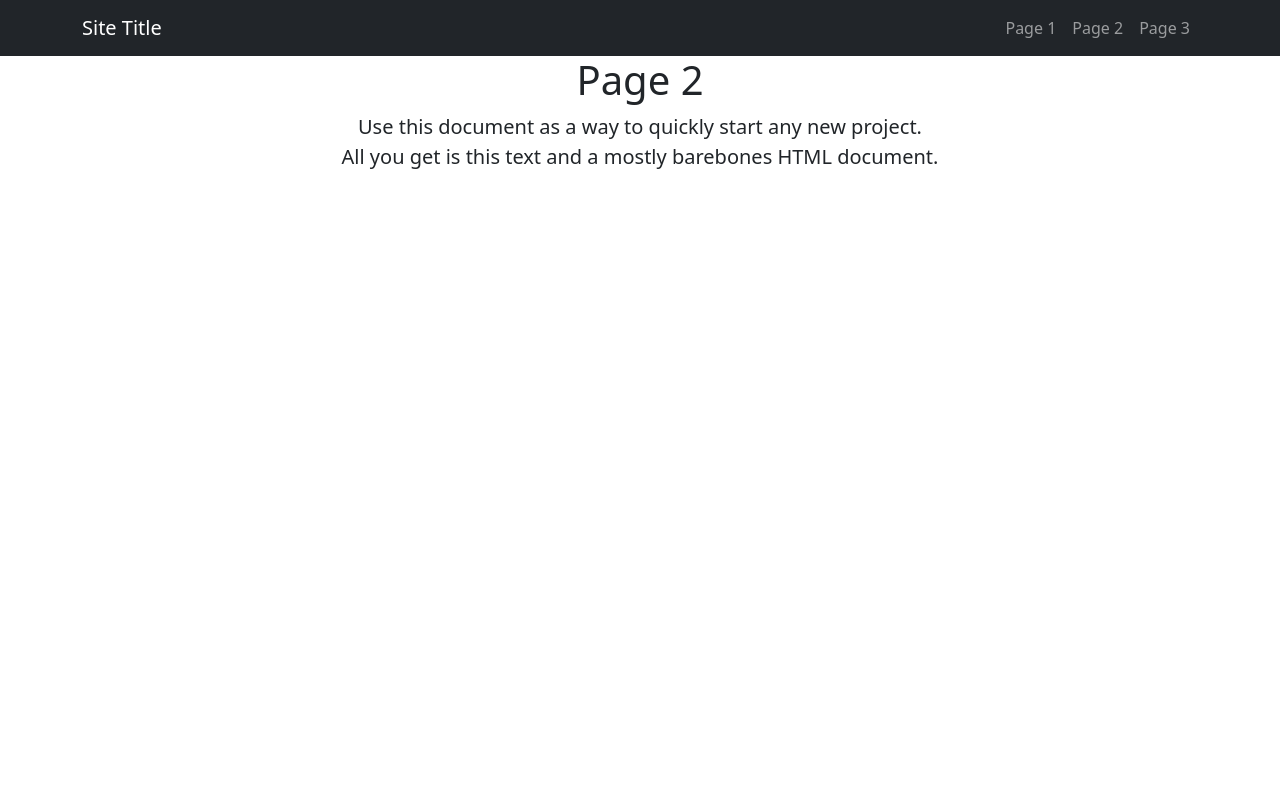
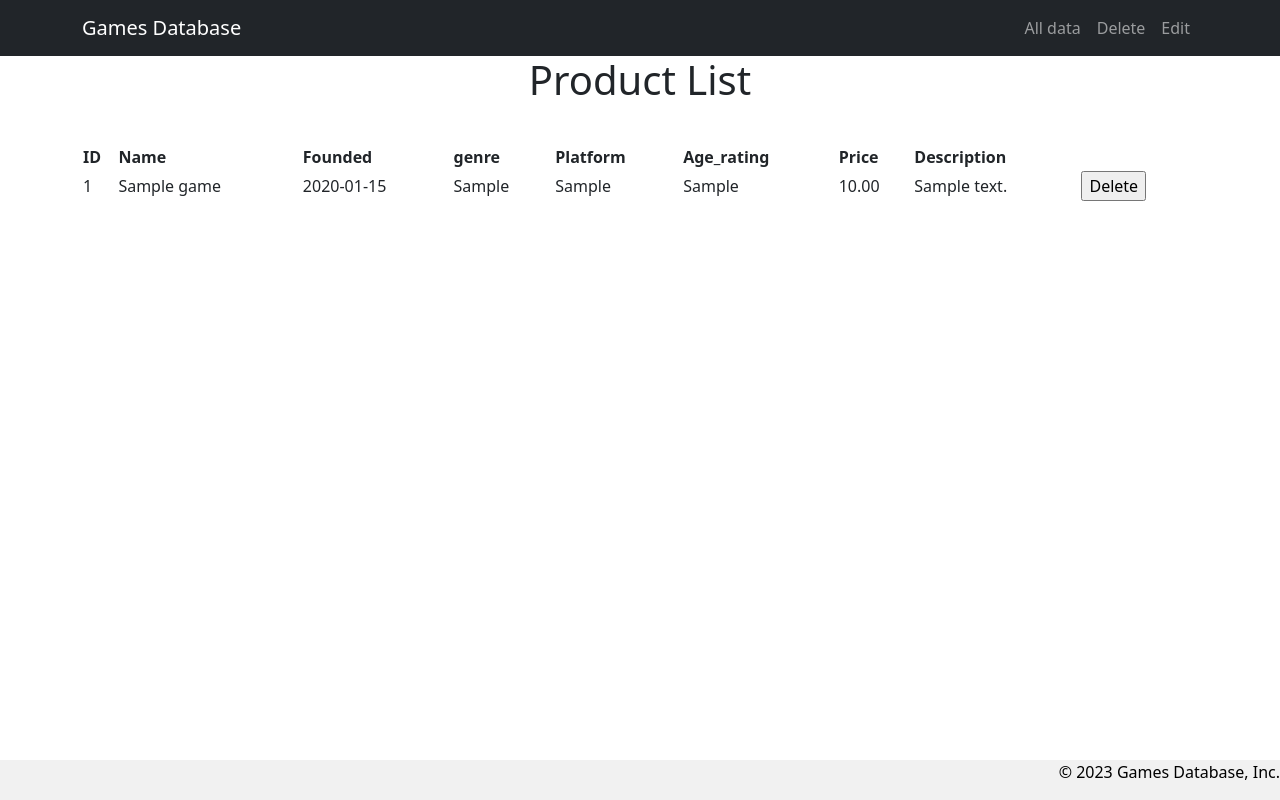
Before and after one commit to tiao1314/Assignemnt-2, a PHP site: page /page-2.php in a window 1280 px wide. Run offline with PHP 8.4, Linux system fonts and the light colour scheme; tables that the repository leaves empty hold one stand-in row (values such as "Sample post").

Commit message:
added include feature / displaying database

```diff
--- /dev/null
+++ b/includes/include.php
@@ -0,0 +1,42 @@
+<!doctype html>
+<html lang="en">
+  <head>
+    <meta charset="utf-8">
+    <meta name="viewport" content="width=device-width, initial-scale=1">
+    <meta name="description" content="">
+    <meta name="author" content="Mark Otto, Jacob Thornton, and Bootstrap contributors">
+    <meta name="generator" content="Hugo 0.80.0">
+    <title>Starter Template · Bootstrap v5.0</title>
+    <!-- Bootstrap core CSS -->
+<link href="css/bootstrap.min.css" rel="stylesheet">
+    <!-- Custom styles for this template -->
+    <link href="mystyle.css" rel="stylesheet">
+  </head>
+  <body>
+
+    <nav class="navbar navbar-expand-lg navbar-dark bg-dark" aria-label="Eighth navbar example">
+      <div class="container">
+        <a class="navbar-brand" href="index.php">Games Database</a>
+        <button class="navbar-toggler" type="button" data-bs-toggle="collapse" data-bs-target="#navbarsExample07" aria-controls="navbarsExample07" aria-expanded="false" aria-label="Toggle navigation">
+          <span class="navbar-toggler-icon"></span>
+        </button>
+
+        <div class="collapse navbar-collapse" id="navbarsExample07">
+          <ul class="navbar-nav me-auto mb-2 mb-lg-0">
+          </ul>
+          <span class="d-flex">
+            <ul class="navbar-nav me-auto mb-2 mb-lg-0">
+              <li class="nav-item">
+                <a class="nav-link" aria-current="page" href="page-1.php">All data</a>
+              </li>
+              <li class="nav-item">
+                <a class="nav-link" aria-current="page" href="page-2.php">Delete</a>
+              </li>
+              <li class="nav-item">
+                <a class="nav-link" aria-current="page" href="page-3.php">Edit</a>
+              </li>
+            </ul>
+          </span>
+        </div>
+      </div>
+    </nav>
--- a/page-2.php
+++ b/page-2.php
@@ -1,53 +1,68 @@
-<!doctype html>
-<html lang="en">
-  <head>
-    <meta charset="utf-8">
-    <meta name="viewport" content="width=device-width, initial-scale=1">
-    <meta name="description" content="">
-    <meta name="author" content="Mark Otto, Jacob Thornton, and Bootstrap contributors">
-    <meta name="generator" content="Hugo 0.80.0">
-    <title>Starter Template · Bootstrap v5.0</title>
-    <!-- Bootstrap core CSS -->
-<link href="css/bootstrap.min.css" rel="stylesheet">
-    <!-- Custom styles for this template -->
-    <link href="mystyle.css" rel="stylesheet">
-  </head>
-  <body>
+<?php
+require_once('database/database.php');
 
-    <nav class="navbar navbar-expand-lg navbar-dark bg-dark" aria-label="Eighth navbar example">
-      <div class="container">
-        <a class="navbar-brand" href="index.php">Site Title</a>
-        <button class="navbar-toggler" type="button" data-bs-toggle="collapse" data-bs-target="#navbarsExample07" aria-controls="navbarsExample07" aria-expanded="false" aria-label="Toggle navigation">
-          <span class="navbar-toggler-icon"></span>
-        </button>
+// Get all games
+$query = 'SELECT * FROM games ORDER BY gameID';
+$statement = $db->prepare($query);
+$statement->execute();
+$games = $statement->fetchAll();
+$statement->closeCursor();
 
-        <div class="collapse navbar-collapse" id="navbarsExample07">
-          <ul class="navbar-nav me-auto mb-2 mb-lg-0">
-          </ul>
-          <span class="d-flex">
-            <ul class="navbar-nav me-auto mb-2 mb-lg-0">
-              <li class="nav-item">
-                <a class="nav-link" aria-current="page" href="page-1.php">Page 1</a>
-              </li>
-              <li class="nav-item">
-                <a class="nav-link" aria-current="page" href="page-2.php">Page 2</a>
-              </li>
-              <li class="nav-item">
-                <a class="nav-link" aria-current="page" href="page-3.php">Page 3</a>
-              </li>
-            </ul>
-          </span>
-        </div>
-      </div>
-    </nav>
+?>
+
+<?php
+include 'includes/include.php'
+?>
+
 
 <main class="container">
-  <div class="starter-template text-center">
-    <h1>Page 2</h1>
-    <p class="lead">Use this document as a way to quickly start any new project.<br> All you get is this text and a mostly barebones HTML document.</p>
-  </div>
+<h1>Product List</h1>
+    <section>
+        <!-- display a table of game info -->
+        <table>
+            <tr>
+                <th>ID</th>
+                <th>Name</th>
+                <th>Founded</th>
+                <th>genre</th>
+                <th>Platform</th>
+                <th>Age_rating</th>
+                <th>Price</th>
+                <th>Description</th>
+            </tr>
+
+            <?php foreach ($games as $game) : ?>
+            <tr>
+                <td><?php echo $game['gameID']; ?></td>
+                <td><?php echo $game['name']; ?></td>
+                <td><?php echo $game['release_date']; ?></td>
+                <td><?php echo $game['genre']; ?></td>
+                <td><?php echo $game['platform']; ?></td>
+                <td><?php echo $game['age_rating']; ?></td>
+                <td><?php echo $game['price']; ?></td>
+                <td><?php echo $game['description']; ?></td>
+                <td><form action="delete_game.php" method="post">
+                    <input type="hidden" name="game_id"
+                           value="<?php echo $game['gameID']; ?>">
+                    <input type="hidden" name="name"
+                           value="<?php echo $game['name']; ?>">
+                    <input type="submit" value="Delete">
+                </form></td>
+
+            </tr>
+            <?php endforeach; ?>
+        </table>
+
+
+
+    </section>
+
+
 
 </main><!-- /.container -->
     <script src="js/bootstrap.bundle.min.js"></script>
+    <footer>
+    <p>&copy; <?php echo date("Y"); ?> Games Database, Inc.</p>
+</footer>
   </body>
 </html>
```
Also changed, not shown: index.php (+1 -73 lines), page-1.php (+52 -44 lines), page-3.php (+6 -41 lines), database/delete_game.php (renamed from database/delete_product.php).
